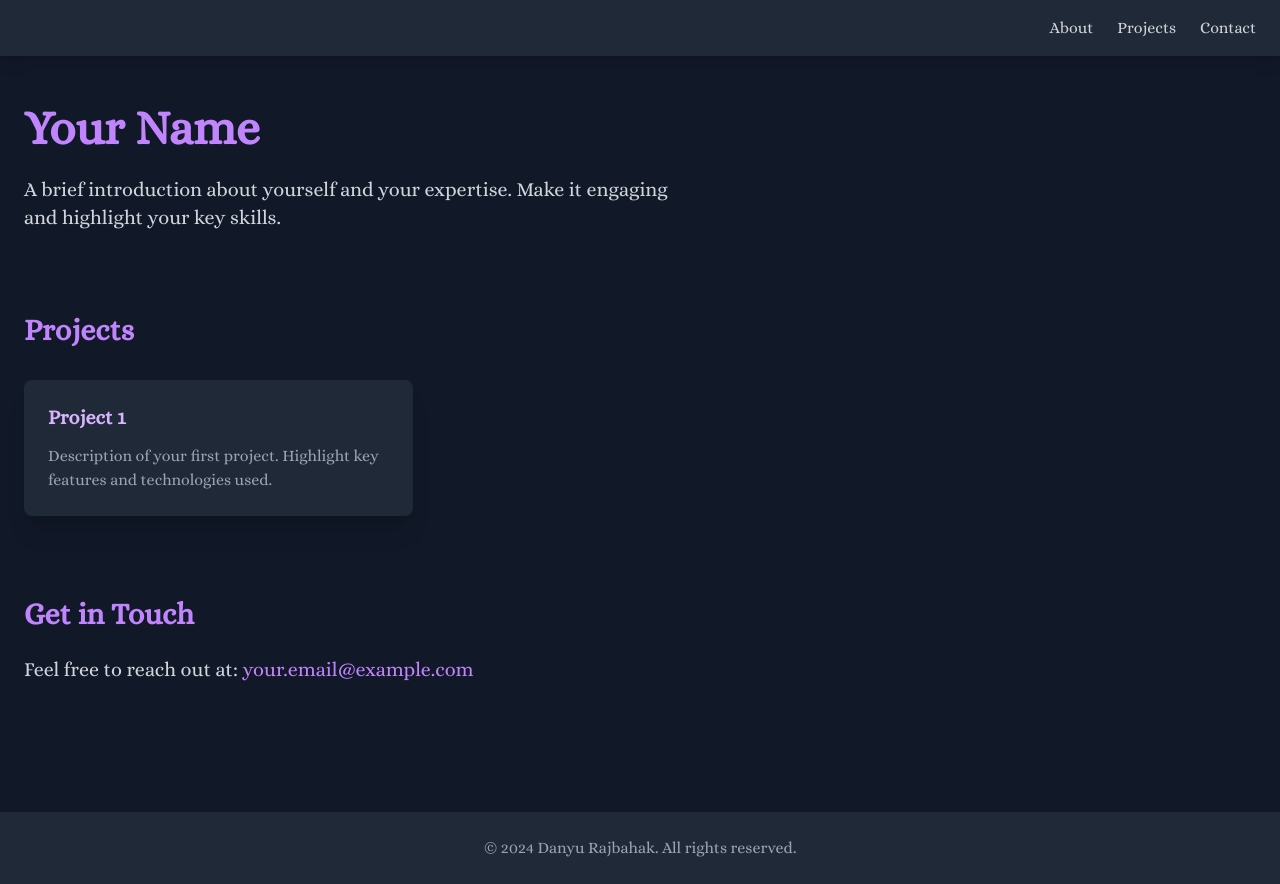
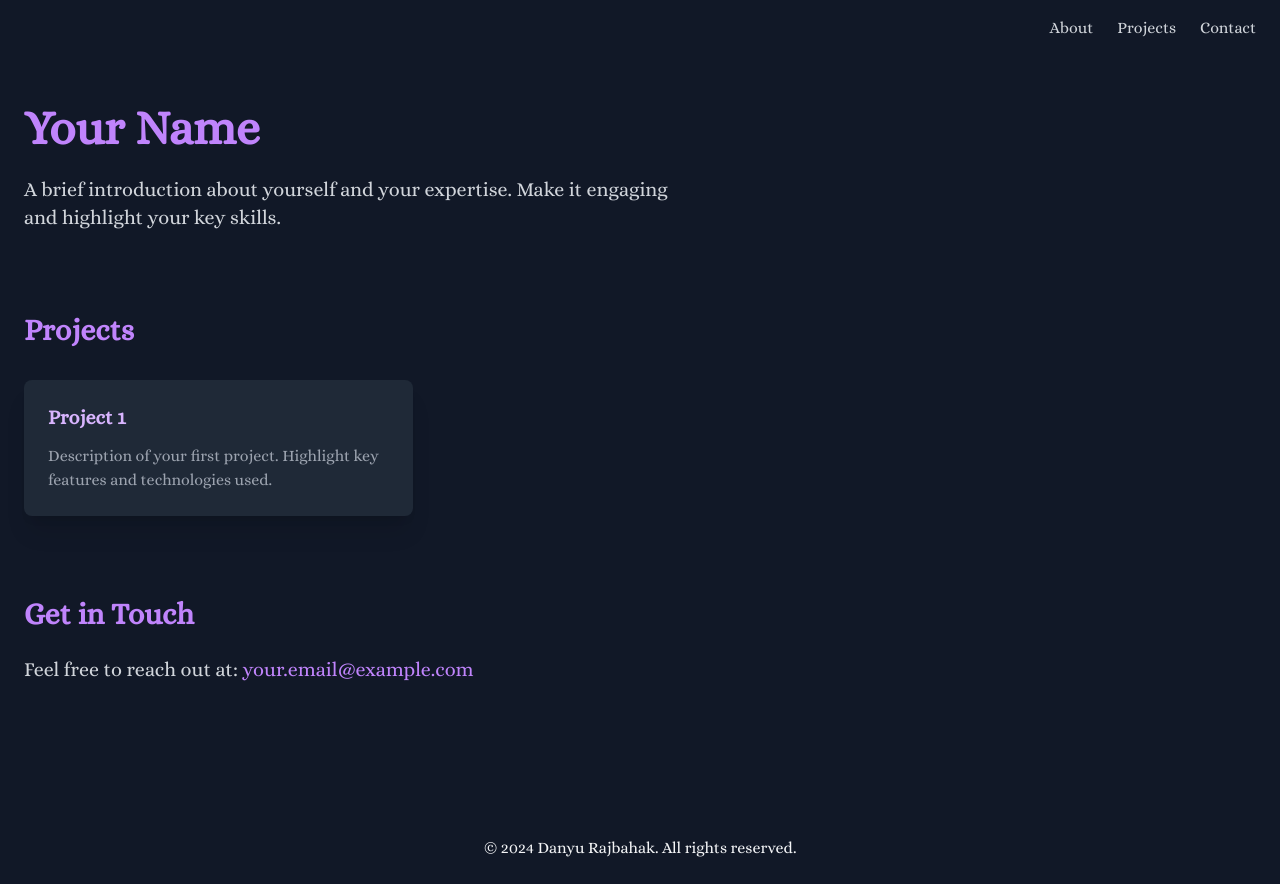
Before and after one commit to rajbahakdanyu/portfolio, a Next.js app: page /portfolio/ in a window 1280 px wide. Built offline with nearby package versions, Linux system fonts and the light colour scheme.

Commit message:
fix: somethings

```diff
--- a/app/page.tsx
+++ b/app/page.tsx
@@ -30,7 +30,6 @@ const Home = () => (
                             features and technologies used.
                         </p>
                     </div>
-                    {/* Add more project cards as needed */}
                 </div>
             </section>
 
--- a/components/Footer.tsx
+++ b/components/Footer.tsx
@@ -1,7 +1,7 @@
 import React from "react"
 
 const Footer = () => (
-    <footer className='bg-gray-800 text-gray-400 py-6'>
+    <footer className='py-6'>
         <div className='container mx-auto px-6 text-center'>
             <p>
                 &copy; {new Date().getFullYear()} Danyu Rajbahak. All rights
--- a/components/Header.tsx
+++ b/components/Header.tsx
@@ -2,7 +2,7 @@ import React from "react"
 import Link from "next/link"
 
 const Header = () => (
-    <header className='bg-gray-800 shadow-lg'>
+    <header>
         <nav className='container mx-auto px-6 py-4'>
             <ul className='flex space-x-6 justify-end'>
                 <li>
```
